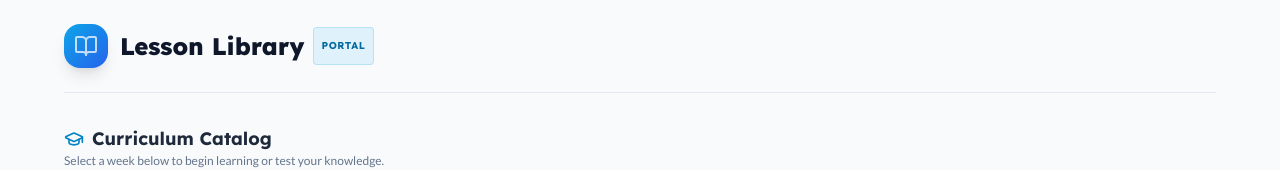
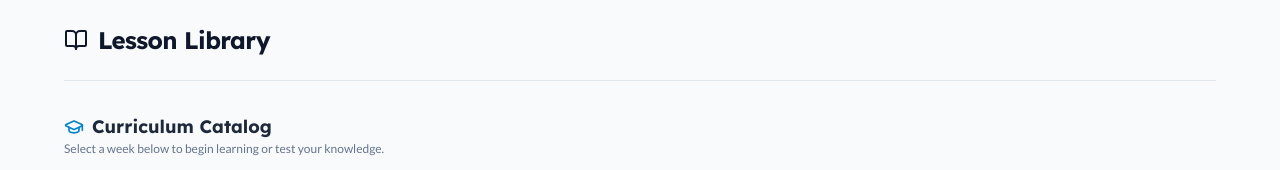
Before and after one commit to iamluieseedu/Lessons, a Next.js app: page / in a window 1280 px wide. Shown: the top 170 px of the page. Built offline with nearby package versions, Linux system fonts and the light colour scheme.

Commit message:
Adopt minimalist styling: remove the word Portal, simplify headers to flat text and clean icons

```diff
--- a/src/app/lesson/page.tsx
+++ b/src/app/lesson/page.tsx
@@ -218,18 +218,11 @@ function SlidePageContent() {
     <main className="min-h-screen bg-slate-50 text-slate-900 flex flex-col justify-between py-4">
       {/* Top Application Header */}
       <header className="w-full max-w-6xl mx-auto px-4 mb-2 flex items-center justify-between">
-        <div className="flex items-center gap-3">
-          <div className="p-2 rounded-xl bg-gradient-to-br from-sky-500 to-blue-500 text-white shadow-md">
-            <BookOpen className="w-5 h-5" />
-          </div>
-          <div>
-            <h1 className="font-lexend text-base md:text-lg font-bold text-slate-800 flex items-center gap-2">
-              {lesson.title}
-              <span className="text-xs px-2 py-0.5 rounded bg-sky-500/10 text-sky-700 font-semibold border border-sky-500/20">
-                Week {lesson.week}
-              </span>
-            </h1>
-          </div>
+        <div className="flex items-center gap-2.5">
+          <BookOpen className="w-5 h-5 text-slate-900" />
+          <h1 className="font-lexend text-base md:text-lg font-semibold text-slate-800">
+            {lesson.title} • Week {lesson.week}
+          </h1>
         </div>
 
         <Link
--- a/src/app/page.tsx
+++ b/src/app/page.tsx
@@ -78,18 +78,11 @@ export default function Home() {
 
       {/* Header Panel */}
       <header className="w-full max-w-6xl mx-auto mb-8 flex flex-col sm:flex-row gap-4 items-start sm:items-center justify-between border-b border-slate-200 pb-6">
-        <div className="flex items-center gap-3">
-          <div className="p-2.5 rounded-2xl bg-gradient-to-br from-sky-500 to-blue-600 text-white shadow-lg">
-            <BookOpen className="w-6 h-6 animate-pulse" />
-          </div>
-          <div>
-            <h1 className="font-lexend text-xl md:text-2xl font-black text-slate-900 flex items-center gap-2">
-              Lesson Library
-              <span className="text-[10px] px-2 py-0.5 rounded bg-sky-500/10 text-sky-700 font-bold border border-sky-500/20 uppercase tracking-wider">
-                Portal
-              </span>
-            </h1>
-          </div>
+        <div className="flex items-center gap-2.5">
+          <BookOpen className="w-6 h-6 text-slate-900" />
+          <h1 className="font-lexend text-xl md:text-2xl font-bold tracking-tight text-slate-900">
+            Lesson Library
+          </h1>
         </div>
       </header>
 
--- a/src/app/quiz/page.tsx
+++ b/src/app/quiz/page.tsx
@@ -125,18 +125,11 @@ function QuizPageContent() {
     <main className="min-h-screen bg-slate-50 text-slate-900 flex flex-col justify-between py-4">
       {/* Top Application Header */}
       <header className="w-full max-w-6xl mx-auto px-4 mb-2 flex items-center justify-between">
-        <div className="flex items-center gap-3">
-          <div className="p-2 rounded-xl bg-gradient-to-br from-sky-500 to-blue-500 text-white shadow-md">
-            <BookOpen className="w-5 h-5" />
-          </div>
-          <div>
-            <h1 className="font-lexend text-base md:text-lg font-bold text-slate-800 flex items-center gap-2">
-              {lesson.title}
-              <span className="text-xs px-2 py-0.5 rounded bg-sky-500/10 text-sky-700 font-semibold border border-sky-500/20">
-                Quiz
-              </span>
-            </h1>
-          </div>
+        <div className="flex items-center gap-2.5">
+          <BookOpen className="w-5 h-5 text-slate-900" />
+          <h1 className="font-lexend text-base md:text-lg font-semibold text-slate-800">
+            {lesson.title} • Quiz Assessment
+          </h1>
         </div>
 
         <Link
```
